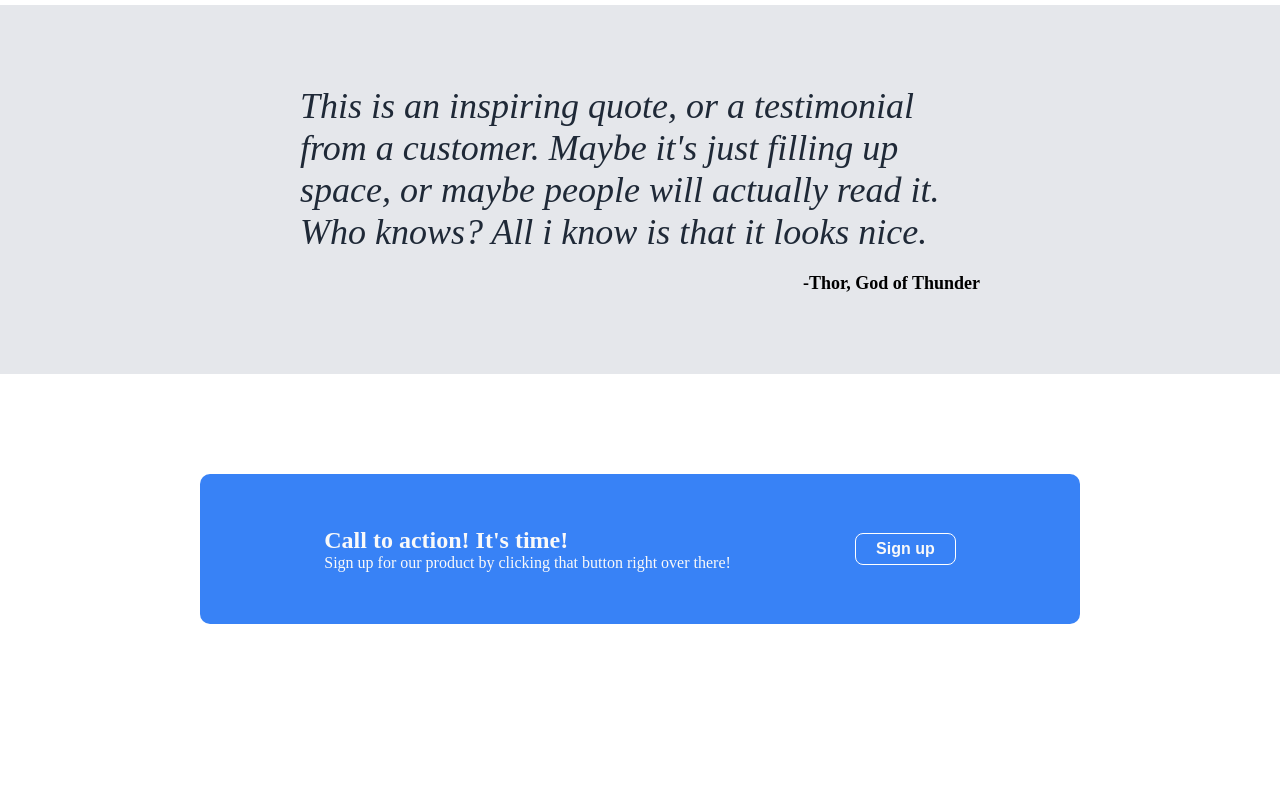
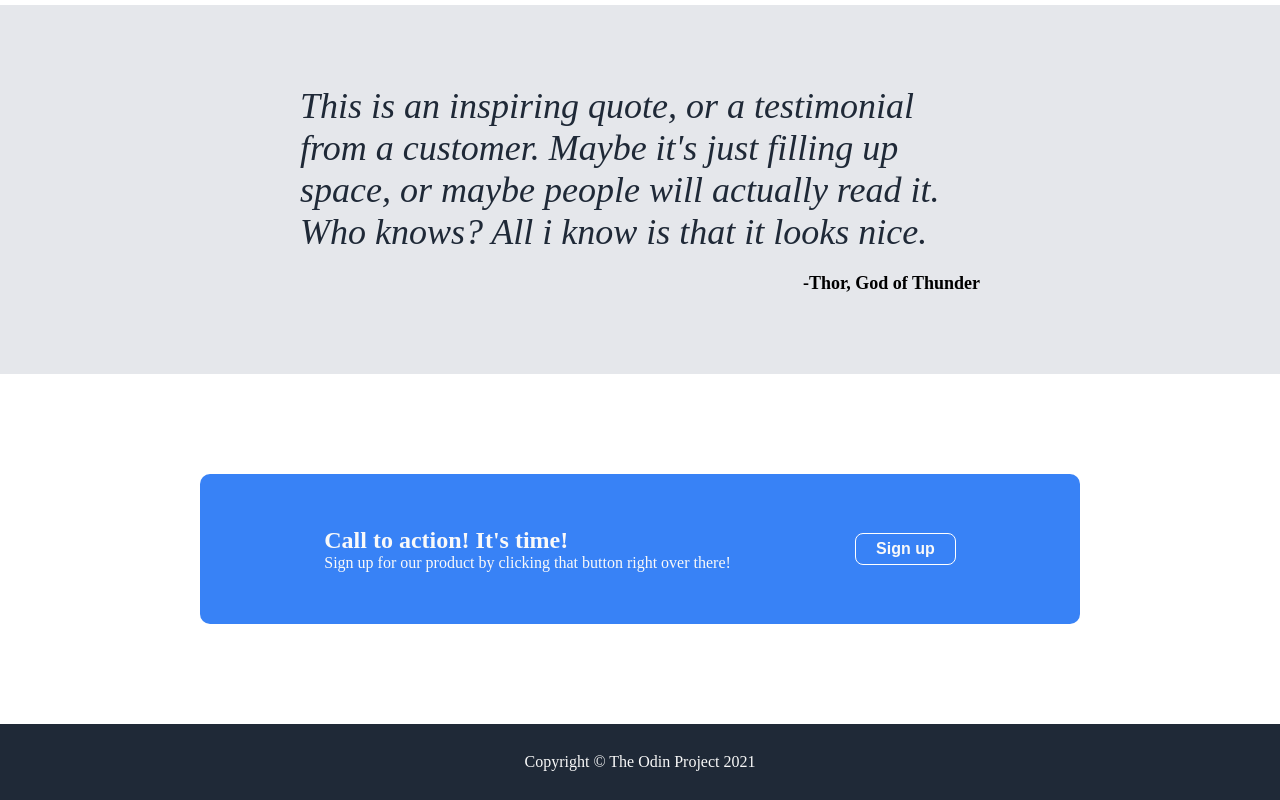
Before and after one commit to marcosppc/landing_page, a plain HTML site: page index.html in a window 1280 px wide. Shown: the part 871-1671 px from the top of the page. Before the commit the page ends 1595 px from the top, so only its background shows below. Drawn offline with Linux system fonts and the light colour scheme.

Commit message:
Add the footer of the page

```diff
--- a/index.html
+++ b/index.html
@@ -67,5 +67,9 @@
         </div>
     </div>
 
+    <footer>
+       <div class="footer-text">Copyright <span>&copy;</span> The Odin Project 2021</div>
+    </footer>
+
 </body>
 </html>
--- a/style.css
+++ b/style.css
@@ -202,3 +202,15 @@ button {
     padding: 6px 20px;
     align-self: center;
 }
+
+/* Footer */
+
+footer {
+    display: flex;
+    justify-content: center;
+    align-items: center;
+    height: 60px;
+    padding: 8px;
+    background-color: #1f2937;
+    color: #f9f9f9;
+}
```
